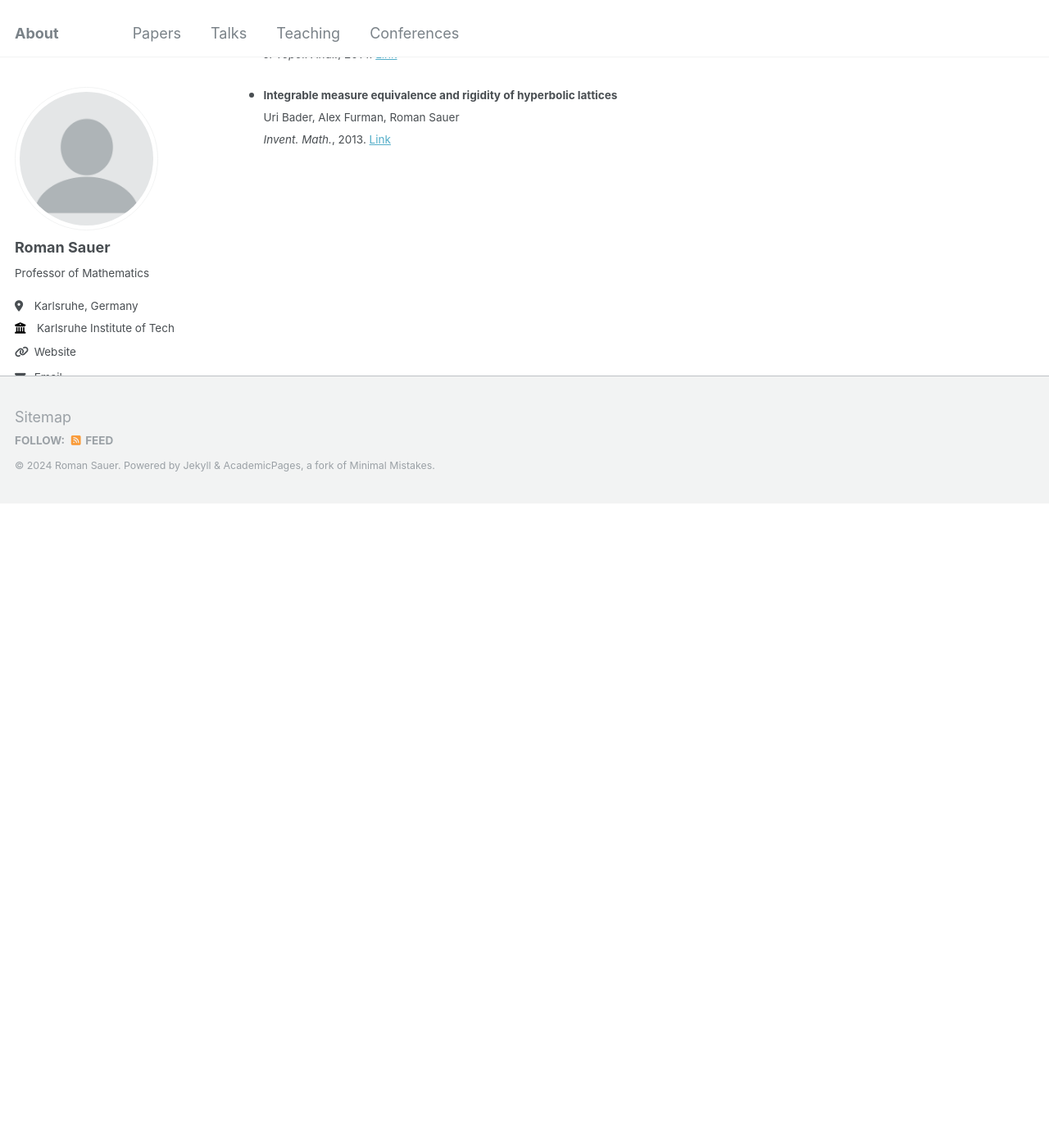
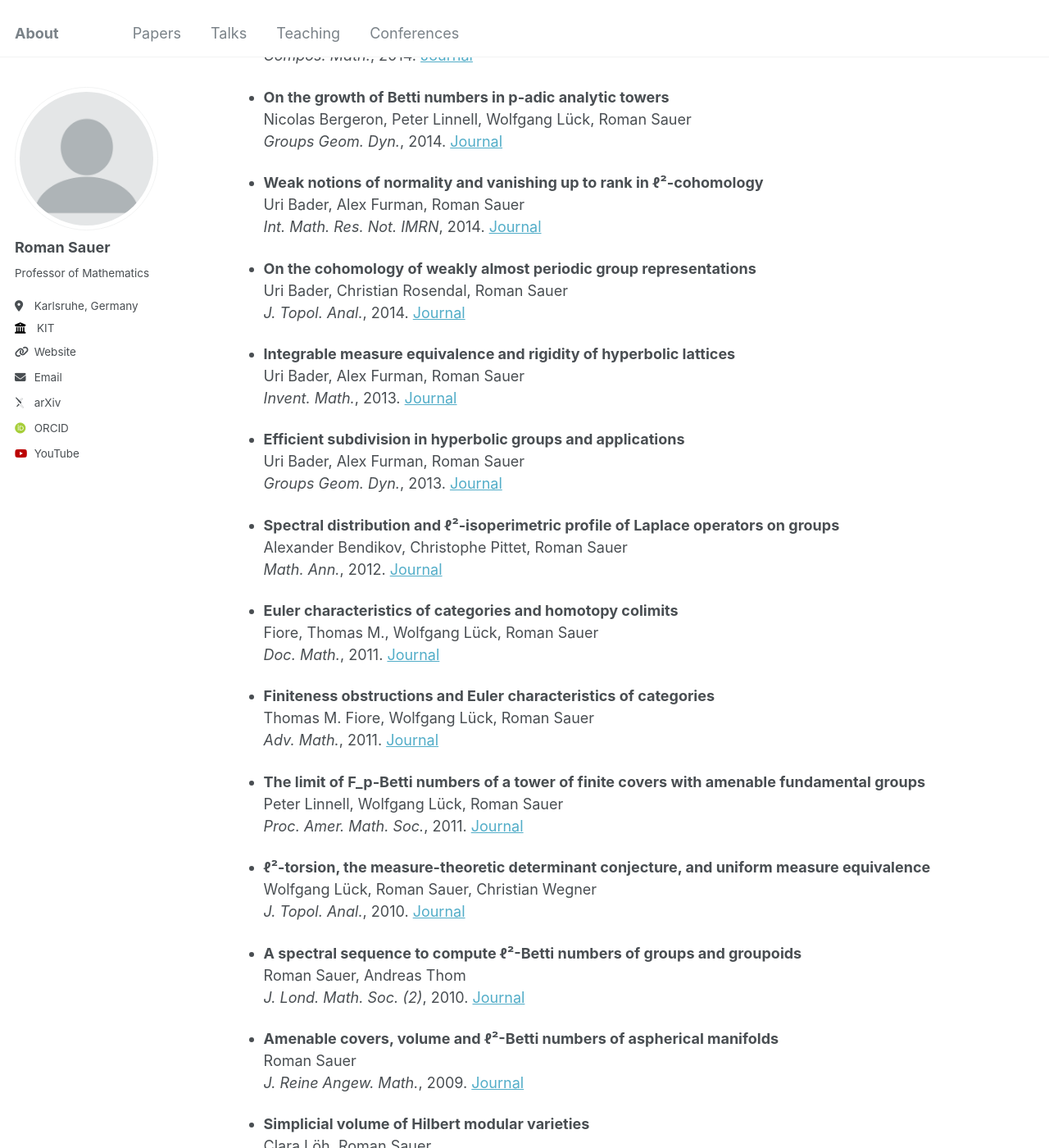
Before and after one commit to hydeparksa/hydeparksa.github.io, a Jekyll site: the page built from _pages/papers.md, in a window 1280 px wide and 1400 px high, scrolled down 2587 px. Shown: the whole window at 82% size. Built offline with Jekyll 4.4.1, drawn with Linux system fonts in a browser that asks for light colours; some web fonts are replaced; before the commit the page ends 3200 px from its top, so only the background shows below that; some of the changed text lies outside the part shown.

Commit message:
finished publication list

```diff
--- a/_config.yml
+++ b/_config.yml
@@ -26,7 +26,7 @@ author:
   pronouns         : # example: "she/her"
   bio              : "Professor of Mathematics"
   location         : "Karlsruhe, Germany"
-  employer         : "Karlsruhe Institute of Technology"
+  employer         : "KIT"
   uri              : "https://topology.math.kit.edu/index.php"
   email            : "roman.sauer@kit.edu"
 
--- a/_data/preprints.yml
+++ b/_data/preprints.yml
@@ -1,11 +1,25 @@
-- title: "Title of First Paper"
-  authors: "Author1, Author2"
-  journal: "Journal Name"
-  year: 2020
-  url: "https://linktopaper.com"
+- title: "The algebraic cheap rebuilding property"
+  authors: "Kevin Li, Clara Löh, Marco Moraschini, Roman Sauer, Matthias Uschold"
+  arxiv: "2409.05774"
+  year: 2024
+  url: "https://arxiv.org/abs/2409.05774"
 
-- title: "Title of Second Paper"
-  authors: "Author1, Author2"
-  journal: "Another Journal"
-  year: 2021
-  url: "https://linktoanotherpaper.com"
+
+- title: "Uniform waist inequalities in codimension two for manifolds with Kazhdan fundamental group"
+  authors: "Uri Bader, Roman Sauer"
+  arxiv: "2407.19783"
+  year: 2024
+  url: "https://arxiv.org/abs/2407.19783"
+
+
+- title: "On homological properties of the Schlichting completion"
+  authors: "Laura Bonn, Roman Sauer"
+  arxiv: "2406.12740"
+  year: 2024
+  url: "https://arxiv.org/abs/2406.12740"
+
+- title: "Higher Kazhdan property and unitary cohomology of arithmetic groups"
+  authors: "Uri Bader, Roman Sauer"
+  arxiv: "2308.06517"
+  year: 2023
+  url: "https://arxiv.org/abs/2308.06517"
--- a/_data/published.yml
+++ b/_data/published.yml
@@ -66,9 +66,9 @@
 
 - title: "ℓ²-Betti number of discrete and non-discrete groups"
   authors: "Roman Sauer"
-  journal: "New directions in locally compact groups"
+  journal: "London Math. Soc. Lecture Note Ser., 447 (Book chapter)"
   year: 2018
-  url: ""
+  url: "https://www.cambridge.org/de/universitypress/subjects/mathematics/algebra/new-directions-locally-compact-groups?format=PB&isbn=9781108413121"
 
 - title: ℓ²-Betti numbers of totally disconnected groups and their approximation by Betti numbers of lattices"
   authors: "Henrik Densing Petersen, Roman Sauer, Andreas Thom"
@@ -135,3 +135,88 @@
   journal: "Invent. Math."
   year: 2013
   url: "https://doi.org/10.1007/s00222-012-0445-9"
+
+- title: "Efficient subdivision in hyperbolic groups and applications"
+  authors: "Uri Bader, Alex Furman, Roman Sauer"
+  journal: "Groups Geom. Dyn."
+  year: 2013
+  url: "https://doi.org/10.4171/GGD/182"
+
+- title: "Spectral distribution and ℓ²-isoperimetric profile of Laplace operators on groups"
+  authors: "Alexander Bendikov, Christophe Pittet, Roman Sauer"
+  journal: "Math. Ann."
+  year: 2012
+  url: "https://doi.org/10.1007/s00208-011-0724-6"
+
+- title: "Euler characteristics of categories and homotopy colimits"
+  authors: "Fiore, Thomas M., Wolfgang Lück, Roman Sauer"
+  journal: "Doc. Math."
+  year: 2011
+  url: "https://www.emis.de///journals/DMJDMV/vol-16/09.html"
+
+- title: "Finiteness obstructions and Euler characteristics of categories"
+  authors: "Thomas M. Fiore, Wolfgang Lück, Roman Sauer"
+  journal: "Adv. Math."
+  year: 2011
+  url: "https://doi.org/10.1016/j.aim.2010.09.013"
+
+- title: "The limit of F_p-Betti numbers of a tower of finite covers with amenable fundamental groups"
+  authors: "Peter Linnell, Wolfgang Lück, Roman Sauer"
+  journal: "Proc. Amer. Math. Soc."
+  year: 2011
+  url: "https://doi.org/10.1090/S0002-9939-2010-10689-5"
+
+- title: "ℓ²-torsion, the measure-theoretic determinant conjecture, and uniform measure equivalence"
+  authors: "Wolfgang Lück, Roman Sauer, Christian Wegner"
+  journal: "J. Topol. Anal."
+  year: 2010
+  url: "https://doi.org/10.1142/S179352531000032X"
+
+- title: "A spectral sequence to compute ℓ²-Betti numbers of groups and groupoids"
+  authors: "Roman Sauer, Andreas Thom"
+  journal: "J. Lond. Math. Soc. (2)"
+  year: 2010
+  url: "https://doi.org/10.1112/jlms/jdq017"
+
+- title: "Amenable covers, volume and ℓ²-Betti numbers of aspherical manifolds"
+  authors: "Roman Sauer"
+  journal: "J. Reine Angew. Math."
+  year: 2009
+  url: "https://doi.org/10.1515/CRELLE.2009.082"
+
+- title: "Simplicial volume of Hilbert modular varieties"
+  authors: "Clara Löh, Roman Sauer"
+  journal: "Comment. Math. Helv."
+  year: 2009
+  url: "https://doi.org/10.4171/CMH/169"
+
+- title: "Degree theorems and Lipschitz simplicial volume for nonpositively curved manifolds of finite volume"
+  authors: "Clara Löh, Roman Sauer"
+  journal: "J. Topol."
+  year: 2009
+  url: "https://doi.org/10.1112/jtopol/jtp005"
+
+- title: "Volume and ℓ²-Betti numbers of aspherical manifolds"
+  authors: "Roman Sauer"
+  journal: "Trends in mathematics.
+Proceedings of the Courant Colloquium, University of Göttingen"
+  year: 2008
+  url: "https://univerlag.uni-goettingen.de/handle/3/isbn-978-3-940344-56-4"
+
+- title: "Homological invariants and quasi-isometry"
+  authors: "Roman Sauer"
+  journal: "Geom. Funct. Anal."
+  year: 2006
+  url: "https://doi.org/10.1007/s00039-006-0562-y"
+
+- title: "ℓ²-Betti numbers of discrete measured groupoids"
+  authors: "Roman Sauer"
+  journal: "Internat. J. Algebra Comput."
+  year: 2005
+  url: "https://doi.org/10.1142/S0218196705002748"
+
+- title: "Power series over the group ring of a free group and applications to Novikov-Shubin invariants"
+  authors: "Roman Sauer"
+  journal: "Proceedings of the School, ICTP, Trieste, on High-dimensional manifold topology"
+  year: 2003
+  url: "https://doi.org/10.1142/9789812704443_0020"
--- a/_pages/papers.md
+++ b/_pages/papers.md
@@ -9,18 +9,18 @@ author_profile: true
 ## Preprints
 
 {% for pub in site.data.preprints %}
-- <small>**{{ pub.title }}**
-{{ pub.authors }}
-_{{ pub.journal }}_, {{ pub.year }}.
-[Link]({{ pub.url }})</small>
+- **{{ pub.title }}**<br>
+{{ pub.authors }}<br>
+_arxiv:{{ pub.arxiv }}_, {{ pub.year }}.
+[ArXiv]({{ pub.url }})
 {% endfor %}
 
 
 ## Published
 
 {% for pub in site.data.published %}
-- <small>**{{ pub.title }}**<br>
+- **{{ pub.title }}**<br>
 {{ pub.authors }}<br>
 _{{ pub.journal }}_, {{ pub.year }}.
-[Link]({{ pub.url }})</small>
+[Journal]({{ pub.url }})
 {% endfor %}
```
